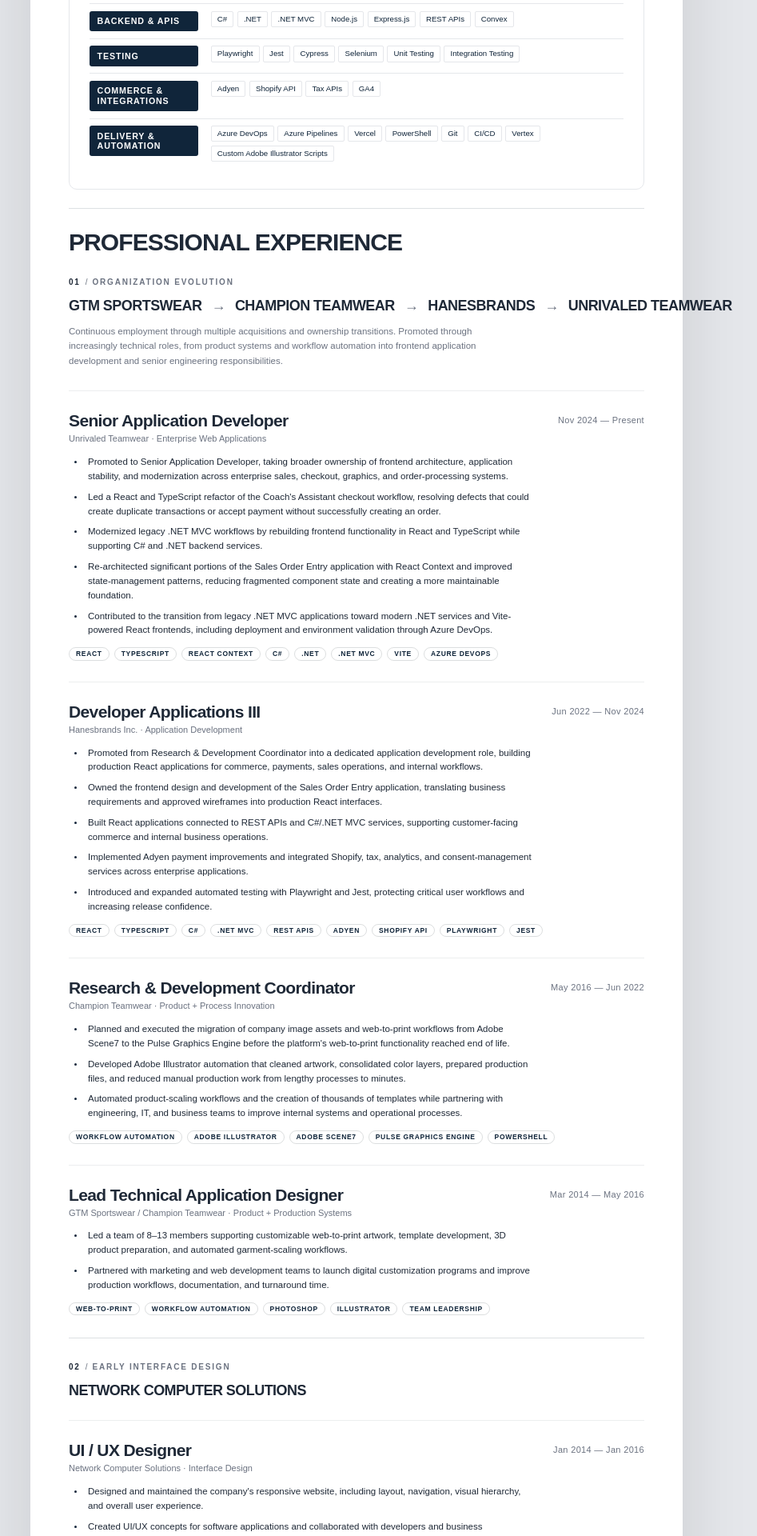
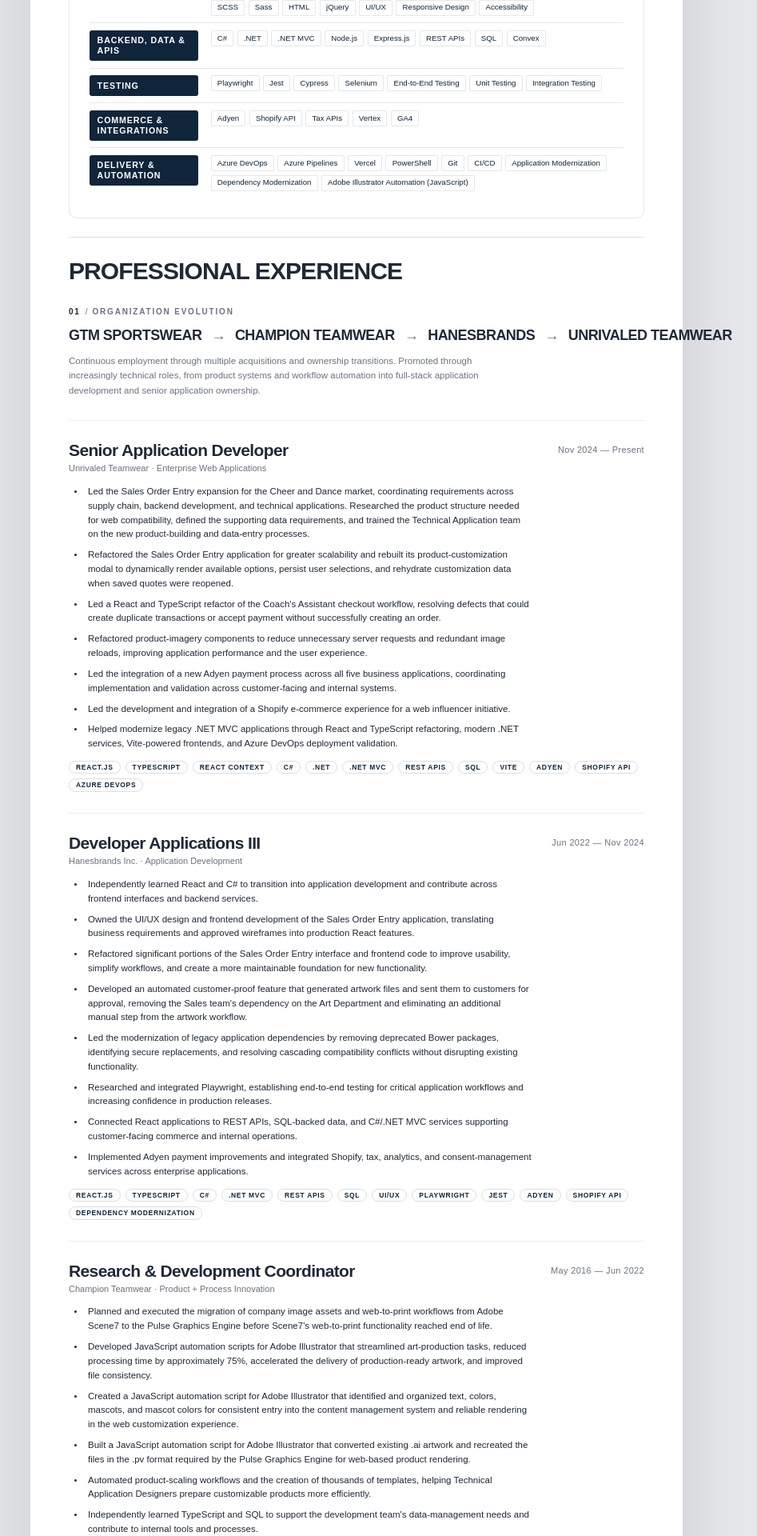
Before and after one commit to lanestrin/portfolio, a React (Vite) app: page /resume in a window 1280 px wide. Shown: the part 600-2520 px from the top of the page at 80% size, without its empty margins (194-1141 px from the left). Built offline with nearby package versions, Linux system fonts and the light colour scheme.

Commit message:
Update resume content and technical positioning

```diff
--- a/index.html
+++ b/index.html
@@ -8,33 +8,33 @@
     <meta name="viewport" content="width=device-width, initial-scale=1.0" />
 
     <!-- SEO -->
-    <title>Lan Nguyen | Senior Frontend Engineer</title>
+    <title>Lan Nguyen | Senior Application Developer</title>
     <meta
       name="description"
-      content="Senior Frontend Engineer specializing in React, TypeScript, .NET, and enterprise commerce applications."
+      content="Senior Application Developer specializing in React, TypeScript, .NET, and enterprise commerce applications."
     />
     <meta
       name="keywords"
-      content="Lan Nguyen, Frontend Engineer, React, TypeScript, .NET, Next.js, Software Engineer, UI Developer"
+      content="Lan Nguyen, Application Developer, React, TypeScript, .NET, Next.js, Software Developer, UI Developer"
     />
     <meta name="author" content="Lan Nguyen" />
 
     <!-- Open Graph -->
     <meta property="og:type" content="website" />
-    <meta property="og:title" content="Lan Nguyen | Senior Frontend Engineer" />
+    <meta property="og:title" content="Lan Nguyen | Senior Application Developer" />
     <meta
       property="og:description"
-      content="Frontend engineer building enterprise applications with React, TypeScript, .NET, and modern commerce platforms."
+      content="Application developer building enterprise applications with React, TypeScript, .NET, and modern commerce platforms."
     />
     <meta property="og:image" content="/og-image.png" />
     <meta property="og:url" content="https://YOURDOMAIN.com" />
 
     <!-- Twitter -->
     <meta name="twitter:card" content="summary_large_image" />
-    <meta name="twitter:title" content="Lan Nguyen | Senior Frontend Engineer" />
+    <meta name="twitter:title" content="Lan Nguyen | Senior Application Developer" />
     <meta
       name="twitter:description"
-      content="Frontend engineer building enterprise applications with React, TypeScript, .NET, and modern commerce platforms."
+      content="Application developer building enterprise applications with React, TypeScript, .NET, and modern commerce platforms."
     />
     <meta name="twitter:image" content="/og-image.png" />
   </head>
--- a/src/data/experience.ts
+++ b/src/data/experience.ts
@@ -3,6 +3,7 @@
 	company: string;
 	period: string;
 	meta: string;
+	summary: string;
 	bullets: string[];
 	stack: string[];
 }
@@ -15,35 +16,38 @@
 
 export const experience: Experience[] = [
 	{
-        organization: [
-            "GTM Sportswear",
-            "Champion Teamwear",
-            "Hanesbrands",
-            "Unrivaled Teamwear",
-        ],
+		organization: ["GTM Sportswear", "Champion Teamwear", "Hanesbrands", "Unrivaled Teamwear"],
 		description:
-            "Continuous employment through multiple acquisitions and ownership transitions. Promoted through increasingly technical roles, from product systems and workflow automation into frontend application development and senior engineering responsibilities.",
+			"Continuous employment through multiple acquisitions and ownership transitions. Promoted through increasingly technical roles, from product systems and workflow automation into full-stack application development and senior application ownership.",
 		roles: [
 			{
 				role: "Senior Application Developer",
 				company: "Unrivaled Teamwear",
 				period: "Nov 2024 — Present",
 				meta: "Enterprise Web Applications",
+				summary:
+					"Develop, maintain, and support five business applications, including three customer-facing websites and two internal tools. Lead full-stack modernization, architecture, integrations, testing, deployment, and production support using React, TypeScript, C#/.NET, SQL, REST APIs, and Azure DevOps.",
 				bullets: [
-                    "Promoted to Senior Application Developer, taking broader ownership of frontend architecture, application stability, and modernization across enterprise sales, checkout, graphics, and order-processing systems.",
+					"Led the Sales Order Entry expansion for the Cheer and Dance market, coordinating requirements across supply chain, backend development, and technical applications. Researched the product structure needed for web compatibility, defined the supporting data requirements, and trained the Technical Application team on the new product-building and data-entry processes.",
+					"Refactored the Sales Order Entry application for greater scalability and rebuilt its product-customization modal to dynamically render available options, persist user selections, and rehydrate customization data when saved quotes were reopened.",
 					"Led a React and TypeScript refactor of the Coach's Assistant checkout workflow, resolving defects that could create duplicate transactions or accept payment without successfully creating an order.",
-                    "Modernized legacy .NET MVC workflows by rebuilding frontend functionality in React and TypeScript while supporting C# and .NET backend services.",
-                    "Re-architected significant portions of the Sales Order Entry application with React Context and improved state-management patterns, reducing fragmented component state and creating a more maintainable foundation.",
-                    "Contributed to the transition from legacy .NET MVC applications toward modern .NET services and Vite-powered React frontends, including deployment and environment validation through Azure DevOps.",
+					"Refactored product-imagery components to reduce unnecessary server requests and redundant image reloads, improving application performance and the user experience.",
+					"Led the integration of a new Adyen payment process across all five business applications, coordinating implementation and validation across customer-facing and internal systems.",
+					"Led the development and integration of a Shopify e-commerce experience for a web influencer initiative.",
+					"Helped modernize legacy .NET MVC applications through React and TypeScript refactoring, modern .NET services, Vite-powered frontends, and Azure DevOps deployment validation.",
 				],
 				stack: [
-                    "React",
+					"React.js",
 					"TypeScript",
 					"React Context",
 					"C#",
 					".NET",
 					".NET MVC",
+					"REST APIs",
+					"SQL",
 					"Vite",
+					"Adyen",
+					"Shopify API",
 					"Azure DevOps",
 				],
 			},
@@ -52,23 +56,31 @@
 				company: "Hanesbrands Inc.",
 				period: "Jun 2022 — Nov 2024",
 				meta: "Application Development",
+				summary:
+					"Developed and modernized applications supporting sales, payments, commerce, and internal business operations. Worked across React and TypeScript interfaces, C#/.NET MVC services, SQL, REST APIs, and third-party integrations while collaborating with sales teams, stakeholders, and product owners.",
 				bullets: [
-                    "Promoted from Research & Development Coordinator into a dedicated application development role, building production React applications for commerce, payments, sales operations, and internal workflows.",
-                    "Owned the frontend design and development of the Sales Order Entry application, translating business requirements and approved wireframes into production React interfaces.",
-                    "Built React applications connected to REST APIs and C#/.NET MVC services, supporting customer-facing commerce and internal business operations.",
+					"Independently learned React and C# to transition into application development and contribute across frontend interfaces and backend services.",
+					"Owned the UI/UX design and frontend development of the Sales Order Entry application, translating business requirements and approved wireframes into production React features.",
+					"Refactored significant portions of the Sales Order Entry interface and frontend code to improve usability, simplify workflows, and create a more maintainable foundation for new functionality.",
+					"Developed an automated customer-proof feature that generated artwork files and sent them to customers for approval, removing the Sales team's dependency on the Art Department and eliminating an additional manual step from the artwork workflow.",
+					"Led the modernization of legacy application dependencies by removing deprecated Bower packages, identifying secure replacements, and resolving cascading compatibility conflicts without disrupting existing functionality.",
+					"Researched and integrated Playwright, establishing end-to-end testing for critical application workflows and increasing confidence in production releases.",
+					"Connected React applications to REST APIs, SQL-backed data, and C#/.NET MVC services supporting customer-facing commerce and internal operations.",
 					"Implemented Adyen payment improvements and integrated Shopify, tax, analytics, and consent-management services across enterprise applications.",
-                    "Introduced and expanded automated testing with Playwright and Jest, protecting critical user workflows and increasing release confidence.",
 				],
 				stack: [
-                    "React",
+					"React.js",
 					"TypeScript",
 					"C#",
 					".NET MVC",
 					"REST APIs",
+					"SQL",
+					"UI/UX",
+					"Playwright",
+					"Jest",
 					"Adyen",
 					"Shopify API",
-                    "Playwright",
-                    "Jest",
+					"Dependency Modernization",
 				],
 			},
 			{
@@ -76,16 +88,26 @@
 				company: "Champion Teamwear",
 				period: "May 2016 — Jun 2022",
 				meta: "Product + Process Innovation",
+				summary:
+					"Supported production systems through JavaScript automation, PowerShell scripting, software maintenance, and platform migration. Developed tools that reduced manual work and improved artwork preparation, template creation, and web-to-print production while partnering with engineering, IT, and business teams to keep systems stable and current.",
 				bullets: [
-                    "Planned and executed the migration of company image assets and web-to-print workflows from Adobe Scene7 to the Pulse Graphics Engine before the platform's web-to-print functionality reached end of life.",
-                    "Developed Adobe Illustrator automation that cleaned artwork, consolidated color layers, prepared production files, and reduced manual production work from lengthy processes to minutes.",
-                    "Automated product-scaling workflows and the creation of thousands of templates while partnering with engineering, IT, and business teams to improve internal systems and operational processes.",
+					"Planned and executed the migration of company image assets and web-to-print workflows from Adobe Scene7 to the Pulse Graphics Engine before Scene7's web-to-print functionality reached end of life.",
+					"Developed JavaScript automation scripts for Adobe Illustrator that streamlined art-production tasks, reduced processing time by approximately 75%, accelerated the delivery of production-ready artwork, and improved file consistency.",
+					"Created a JavaScript automation script for Adobe Illustrator that identified and organized text, colors, mascots, and mascot colors for consistent entry into the content management system and reliable rendering in the web customization experience.",
+					"Built a JavaScript automation script for Adobe Illustrator that converted existing .ai artwork and recreated the files in the .pv format required by the Pulse Graphics Engine for web-based product rendering.",
+					"Automated product-scaling workflows and the creation of thousands of templates, helping Technical Application Designers prepare customizable products more efficiently.",
+					"Independently learned TypeScript and SQL to support the development team's data-management needs and contribute to internal tools and processes.",
+					"Developed a PowerShell script for transferring large files and digital assets between servers, reducing the manual effort required for system and asset migrations.",
 				],
 				stack: [
 					"Workflow Automation",
+					"JavaScript",
 					"Adobe Illustrator",
 					"Adobe Scene7",
 					"Pulse Graphics Engine",
+					"Content Management Systems",
+					"TypeScript",
+					"SQL",
 					"PowerShell",
 				],
 			},
@@ -94,39 +116,27 @@
 				company: "GTM Sportswear / Champion Teamwear",
 				period: "Mar 2014 — May 2016",
 				meta: "Product + Production Systems",
+				summary:
+					"Led technical design operations and a team responsible for web-based visual assets, product imagery, 3D preparation, web-to-print templates, and automated garment-scaling workflows. Partnered with design, marketing, product, and development teams to launch digital customization programs, support third-party integrations, and improve production delivery.",
 				bullets: [
-                    "Led a team of 8–13 members supporting customizable web-to-print artwork, template development, 3D product preparation, and automated garment-scaling workflows.",
-                    "Partnered with marketing and web development teams to launch digital customization programs and improve production workflows, documentation, and turnaround time.",
+					"Researched and developed the product-preparation workflow for publishing customizable sublimated products on the web, establishing a consistent process for preparing digital assets and templates.",
+					"Created step-by-step training guides and trained team members to prepare products for web-based customization.",
+					"Collaborated with developers on the backend content management system and helped define URL parameter structures compatible with Adobe Scene7.",
+					"Designed the product-scaling workflow used in production, streamlining the web-to-print handoff and improving turnaround times.",
+					"Partnered with marketing and web development teams to launch digital customization programs and improve supporting workflows and documentation.",
 				],
 				stack: [
 					"Web-to-Print",
 					"Workflow Automation",
+					"Adobe Scene7",
+					"Content Management Systems",
 					"Photoshop",
 					"Illustrator",
+					"InDesign",
+					"JavaScript",
 					"Team Leadership",
 				],
 			},
 		],
 	},
-    {
-        organization: ["Network Computer Solutions"],
-        roles: [
-            {
-                role: "UI / UX Designer",
-                company: "Network Computer Solutions",
-                period: "Jan 2014 — Jan 2016",
-                meta: "Interface Design",
-                bullets: [
-                    "Designed and maintained the company's responsive website, including layout, navigation, visual hierarchy, and overall user experience.",
-                    "Created UI/UX concepts for software applications and collaborated with developers and business stakeholders to translate interface requirements into production-ready experiences.",
-                ],
-                stack: [
-                    "UI Design",
-                    "UX Design",
-                    "Responsive Design",
-                    "Web Design",
-                ],
-            },
-        ],
-    },
 ];
--- a/src/data/profile.ts
+++ b/src/data/profile.ts
@@ -15,15 +15,15 @@
 
 export const profile: Profile = {
 	name: "Lan Nguyen",
-    title: "Senior Software Developer",
+	title: "Senior Application Developer | Frontend & Full-Stack",
 	summary:
-        "Frontend-focused software developer building enterprise web applications with React, Next.js, TypeScript, C#/.NET, and REST APIs. I use my design background to turn complex workflows into clear, reliable, and maintainable user experiences.",
+		"Full-stack application developer with strong frontend expertise, building and modernizing enterprise applications with React, TypeScript, C#/.NET, SQL, and REST APIs. I combine application development, workflow automation, and a design background to create reliable systems and intuitive user experiences.",
 	contact: {
 		email: "ln.nguy3n@gmail.com",
 		phone: "(913) 205-7926",
 		phoneHref: "tel:+19132057926",
 		location: "Olathe, Kansas",
-        portfolio: "https://lan-nguyen-dev.vercel.app",
+		portfolio: "https://lan-nguyen-dev.vercel.app/case-study",
 		github: "https://github.com/lanestrin",
 		linkedin: "https://linkedin.com/in/lanestrin",
 	},
--- a/src/data/technicalSkills.ts
+++ b/src/data/technicalSkills.ts
@@ -9,19 +9,12 @@
 		title: "Languages",
 		description:
 			"Build production web applications with strongly typed frontend and backend code, semantic markup, and maintainable styling systems.",
-        tools: [
-            "TypeScript",
-            "JavaScript",
-            "C#",
-            "HTML",
-            "CSS",
-            "SCSS",
-        ],
+		tools: ["TypeScript", "JavaScript", "C#", "SQL", "HTML", "CSS", "SCSS"],
 	},
 	{
 		title: "Frontend",
 		description:
-            "Design and ship maintainable interfaces for complex commerce and enterprise workflows with reusable architecture, predictable state, responsive behavior, and accessible UI patterns.",
+			"Design and modernize maintainable interfaces for complex commerce and enterprise workflows with reusable components, predictable state, responsive behavior, and accessible UI patterns.",
 		tools: [
 			"TypeScript",
 			"React",
@@ -33,36 +26,30 @@
 			"Vite",
 			"CSS",
 			"SCSS",
-            "SASS",
+			"Sass",
 			"HTML",
-            "JQuery",
+			"jQuery",
+			"UI/UX",
 			"Responsive Design",
 			"Accessibility",
 		],
 	},
 	{
-        title: "Backend & APIs",
+		title: "Backend, Data & APIs",
 		description:
-            "Support frontend applications with C# and .NET services, REST integrations, and Convex-backed data and authentication workflows.",
-        tools: [
-            "C#",
-            ".NET",
-            ".NET MVC",
-            "Node.js",
-            "Express.js",
-            "REST APIs",
-            "Convex",
-        ],
+			"Support full-stack applications with C# and .NET services, SQL-backed workflows, REST integrations, and reactive backend platforms for data, authentication, and real-time updates.",
+		tools: ["C#", ".NET", ".NET MVC", "Node.js", "Express.js", "REST APIs", "SQL", "Convex"],
 	},
 	{
 		title: "Testing",
 		description:
-            "Use unit, integration, and browser automation to protect critical user workflows and reduce regression risk across fast-moving applications.",
+			"Use end-to-end, unit, integration, and browser automation testing to protect critical workflows and reduce regression risk across production applications.",
 		tools: [
 			"Playwright",
 			"Jest",
 			"Cypress",
 			"Selenium",
+			"End-to-End Testing",
 			"Unit Testing",
 			"Integration Testing",
 		],
@@ -71,17 +58,12 @@
 		title: "Commerce & Integrations",
 		description:
 			"Implement payment, commerce, tax, and analytics integrations that translate complex business rules into dependable customer and internal workflows.",
-        tools: [
-            "Adyen",
-            "Shopify API",
-            "Tax APIs",
-            "GA4",
-        ],
+		tools: ["Adyen", "Shopify API", "Tax APIs", "Vertex", "GA4"],
 	},
 	{
 		title: "Delivery & Automation",
 		description:
-            "Ship and support production applications through cloud deployment, CI/CD pipelines, source control, scripting, and cross-functional delivery practices.",
+			"Modernize, deploy, and support production applications through CI/CD pipelines, source control, dependency management, scripting, workflow automation, and cross-functional delivery.",
 		tools: [
 			"Azure DevOps",
 			"Azure Pipelines",
@@ -89,8 +71,9 @@
 			"PowerShell",
 			"Git",
 			"CI/CD",
-            "Vertex",
-            "Custom Adobe Illustrator Scripts",
+			"Application Modernization",
+			"Dependency Modernization",
+			"Adobe Illustrator Automation (JavaScript)",
 		],
 	},
 ];
```
Lines whose indentation alone changed are shown as unchanged.
